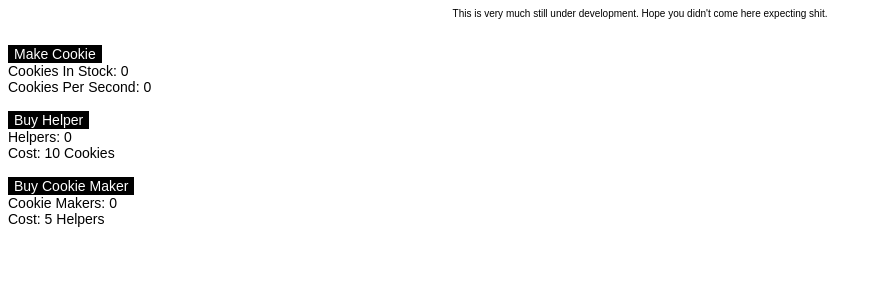
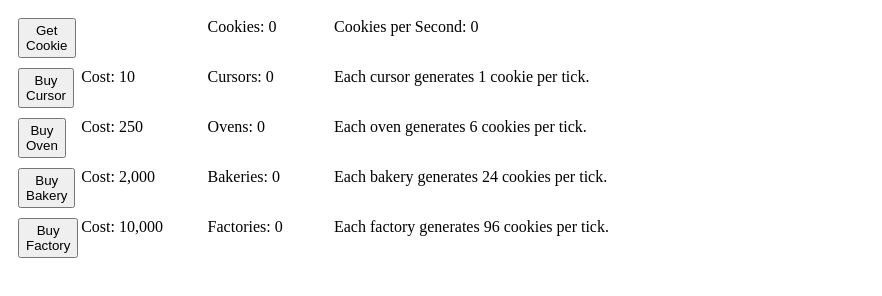
Before and after one commit to bornghost/clickerGameAlpha, a plain HTML site: page index.html in a window 1280 px wide. Shown: the whole page, without its empty margins (0-882 px from the left). Drawn offline with Linux system fonts and the light colour scheme.

Commit message:
Add files via upload

```diff
--- a/index.html
+++ b/index.html
@@ -1,20 +1,39 @@
 <html>
-<title>Incremental Game</title>
+<title>Click the thing.</title>
 <head>
 <link rel="stylesheet" type="text/css" href="interface.css" />
 </head>
 <body>
-<p class="footer">This is very much still under development. Hope you didn't come here expecting shit.</p><br/>
+<div class="row">
+	<div class="col-1"><button type=button" name="Clicker" onClick="cookieClick(1)">Get Cookie</button></div>
+	<div class="col-2"></div>
+	<div class="col-2">Cookies: <span id="cookies">0</span></div>
+	<div class="col-7">Cookies per Second: <span id="cps">0</span></div>
+</div>
+<div class="row">
+	<div class="col-1"><button type=button" name="buyCursor" onClick="buyCursor(1)">Buy Cursor</button></div>
+	<div class="col-2">Cost: <span id="cursorCost">10</span></div>
+	<div class="col-2">Cursors: <span id="cursors">0</span></div>
+	<div class="col-7">Each cursor generates 1 cookie per tick.</div>
+</div>
+<div class="row">
+	<div class="col-1"><button type=button" name="buyOven" onClick="buyOven(1)">Buy Oven</button></div>
+	<div class="col-2">Cost: <span id="ovenCost">250</span></div>
+	<div class="col-2">Ovens: <span id="ovens">0</span></div>
+	<div class="col-7">Each oven generates 6 cookies per tick.</div>
+</div>
+<div class="row">
+	<div class="col-1"><button type=button" name="buyBakery" onClick="buyBakery(1)">Buy Bakery</button></div>
+	<div class="col-2">Cost: <span id="bakeryCost">2,000</span></div>
+	<div class="col-2">Bakeries: <span id="bakeries">0</span></div>
+	<div class="col-7">Each bakery generates 24 cookies per tick.</div>
+</div>
+<div class="row">
+	<div class="col-1"><button type=button" name="buyFactory" onClick="buyFactory(1)">Buy Factory</button></div>
+	<div class="col-2">Cost: <span id="factoryCost">10,000</span></div>
+	<div class="col-2">Factories: <span id="factories">0</span></div>
+	<div class="col-7">Each factory generates 96 cookies per tick.</div>
+</div>
 <script type="text/javascript" src="main.js"></script>
-<button class="button" onClick="cookieClick(1)">Make Cookie</button><br/>
-Cookies In Stock: <span id="cookies">0</span><br/>
-Cookies Per Second: <span id="cps">0</span><br/><br/>
-<button class="button" onClick="buyHelper()">Buy Helper</button><br/>
-Helpers: <span id="helpers">0</span><br/>
-Cost: <span id="helperCost">10</span> Cookies<br/><br/>
-<button class="button" onClick="buyCookieMaker()">Buy Cookie Maker</button><br/>
-Cookie Makers: <span id="cookieMakers">0</span><br/>
-Cost: <span id="cookieMakerCost">5</span> Helpers
-
 </body>
 </html>
--- a/interface.css
+++ b/interface.css
@@ -1,18 +1,32 @@
-body {
-	font-family: sans-serif;
-	font-size: 14;
+* {
+	box-sizing: border-box;
 }
 
-.footer {
-	text-align: center;
-	font-family: sans-serif;
-	font-size: 10;
+button {
+	height: 40px;
 }
 
-.button {
-	background-color: black;
-	color: white;
-	font-size: 14;
-	font-family: sans-serif;
-	border: none;
+.col-1 {width: 5%;}
+.col-2 {width: 10%;}
+.col-3 {width: 15%;}
+.col-4 {width: 20%;}
+.col-5 {width: 25%;}
+.col-6 {width: 30%;}
+.col-7 {width: 35%;}
+.col-8 {width: 40%;}
+.col-9 {width: 45%;}
+.col-10 {width: 50%;}
+.col-11 {width: 55%;}
+.col-12 {width: 60%;}
+
+[class*="col-"] {
+	float: left;
+	padding: 10px;
+	height: 50px;
 }
+
+.row::after {
+	content: "";
+	clear: both;
+	display: table;
+}
--- a/main.js
+++ b/main.js
@@ -1,45 +1,65 @@
 var cookies = 0;
-var helpers = 0;
-var cookieMakers = 0;
-var cps = helpers + (cookieMakers*5);
-var helperCost = 0;
-var nextHelperCost = 0;
-var cookieMakerCost = 0;
-var nextCookieMakerCost = 0;
+var cursors = 0;
+var ovens = 0;
+var bakeries = 0;
+var factories = 0;
+var cps = 0;
 
 function cookieClick(number){
 	cookies = cookies + number;
+	cps = number;
 	document.getElementById("cookies").innerHTML = cookies;
+	document.getElementById("cps").innerHTML = cps;
 };
 
-function buyHelper(){
-	helperCost = Math.floor(10 * Math.pow(1.1,helpers));
-	if(cookies >= helperCost){										//checks player can afford
-		helpers = helpers + 1;										//increases number of cursors
-		cookies = cookies - helperCost;								//removes the cookies spent
-		document.getElementById('helpers').innerHTML = helpers;		//updates cursor count
-		document.getElementById('cookies').innerHTML = cookies;		//updates cookie count
+function buyCursor(){
+	var cursorCost = Math.floor(10 * Math.pow(1.2,cursors));
+	if(cookies >= cursorCost){
+		cursors = cursors + 1;
+		cookies = cookies - cursorCost;
+		document.getElementById('cursors').innerHTML = cursors;
+		document.getElementById('cookies').innerHTML = cookies;
 	};
-	nextHelperCost = Math.floor(10 * Math.pow(1.1,helpers));			//find cost of next cursor
-	document.getElementById('helperCost').innerHTML = nextHelperCost;		//updates next cursor cost
+	var nextCursorCost = Math.floor(10 * Math.pow(1.2,cursors));
+	document.getElementById('cursorCost').innerHTML = nextCursorCost;
 };
 
-function buyCookieMaker(){
-	cookieMakerCost = Math.floor(5 * Math.pow(2.1,cookieMakers));		//works out the cost of this cursor
-	if(helpers >= cookieMakerCost){										//checks player can afford
-		cookieMakers = cookieMakers + 1;										//increases number of cursors
-		helpers = helpers - cookieMakerCost;								//removes the cookies spent
-		document.getElementById('cookieMakers').innerHTML = cookieMakers;		//updates cursor count
-		document.getElementById('helpers').innerHTML = helpers;		//updates cookie count
+function buyOven(){
+	var ovenCost = Math.floor(250 * Math.pow((1.2+(.05*ovens)),ovens));
+	if(cookies >= ovenCost){
+		ovens = ovens + 1;
+		cookies = cookies - ovenCost;
+		document.getElementById('ovens').innerHTML = ovens;
+		document.getElementById('cookies').innerHTML = cookies;
 	};
-	helperCost = Math.floor(10 * Math.pow(1.1,helpers));
-	nextCookieMakerCost = Math.floor(12 * Math.pow(2.1,cookieMakers));			//find cost of next cursor
-	document.getElementById('cookieMakerCost').innerHTML = nextCookieMakerCost;		//updates next cursor cost
-	nextHelperCost = Math.floor(10 * Math.pow(1.1,helpers));
-	document.getElementById('helperCost').innerHTML = nextHelperCost;
+	var nextOvenCost = Math.floor(250 * Math.pow((1.2+(.05*ovens)),ovens));
+	document.getElementById('ovenCost').innerHTML = nextOvenCost;
+};
+
+function buyBakery(){
+	var bakeryCost = Math.floor(2000 * Math.pow((1.2+(.075*bakeries)),bakeries));
+	if(cookies >= bakeryCost){
+		bakeries = bakeries + 1;
+		cookies = cookies - bakeryCost;
+		document.getElementById('bakeries').innerHTML = bakeries;
+		document.getElementById('cookies').innerHTML = cookies;
+	};
+	var nextBakeryCost = Math.floor(2000 * Math.pow((1.2+(.075*bakeries)),bakeries));
+	document.getElementById('bakeryCost').innerHTML = nextBakeryCost;
+};
+
+function buyFactory(){
+	var factoryCost = Math.floor(10000 * Math.pow((1.2+(.09*factories)),factories));
+	if(cookies >= factoryCost){
+		factories = factories + 1;
+		cookies = cookies - factoryCost;
+		document.getElementById('factories').innerHTML = factories;
+		document.getElementById('cookies').innerHTML = cookies;
+	};
+	var nextFactoryCost = Math.floor(2000 * Math.pow((1.2+(.09*factories)),factories));
+	document.getElementById('factoryCost').innerHTML = nextFactoryCost;
 };
 
 window.setInterval(function(){
-	cookieClick(helpers);
-	cookieClick(cookieMakers*12);
+	cookieClick(cursors + (ovens*6) + (bakeries*24) + (factories*96));
 }, 1000);
```
